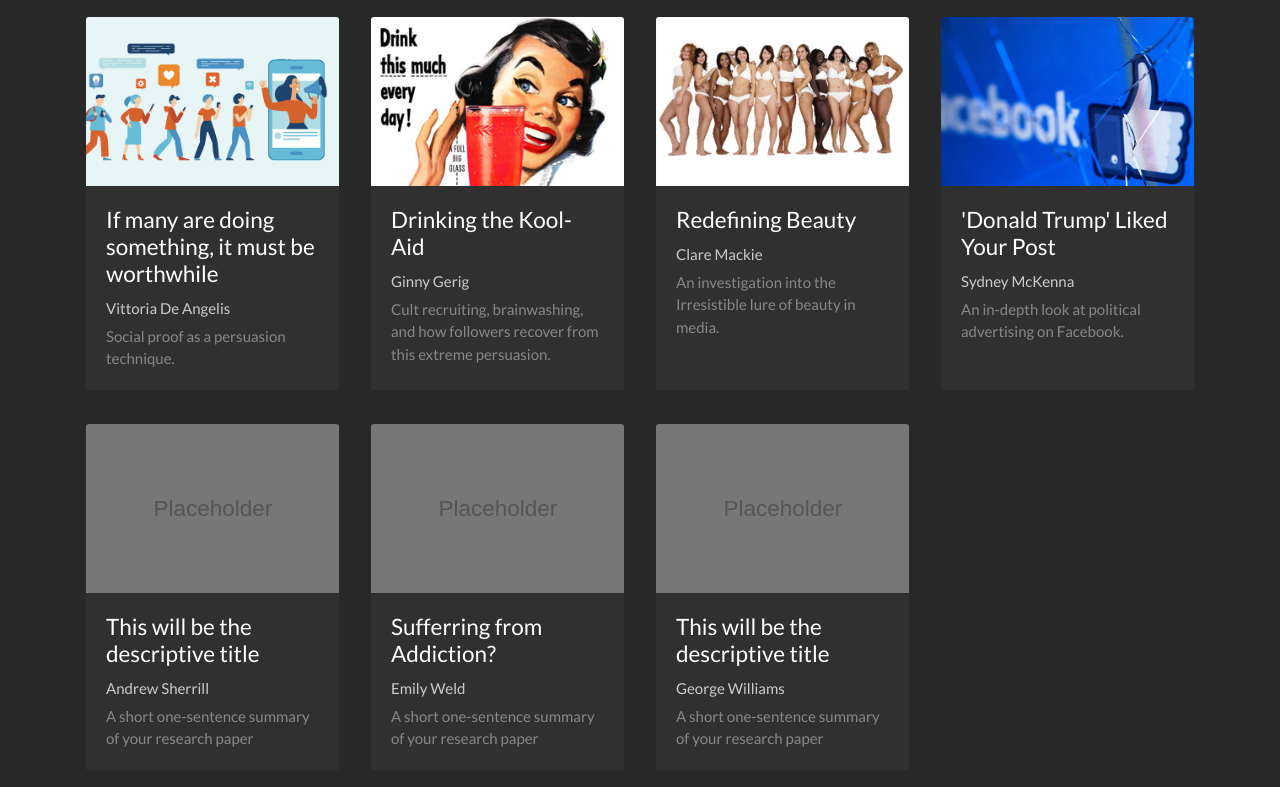
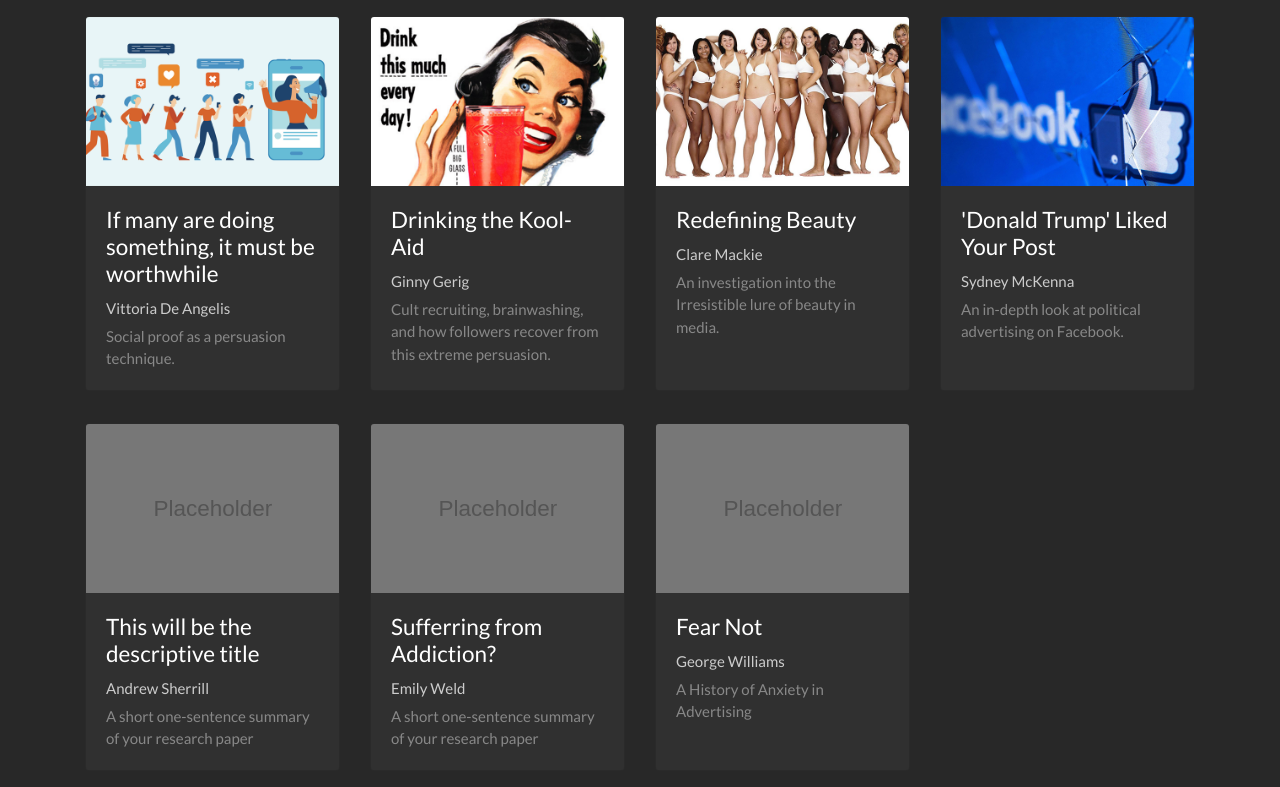
Before and after one commit to sneakaway-studio/persuasion-architectures, a PHP site: page /SneakawayStudio/ in a window 1280 px wide. Shown: the part 103-890 px from the top of the page. Run offline with PHP 8.4, Linux system fonts and the light colour scheme.

Commit message:
Updates mackie images

```diff
--- a/index.php
+++ b/index.php
@@ -92,9 +92,9 @@
                     <img class="card-img-top" src="<?php print($file_root); ?>assets/libs/bootstrap-carousel/placeholder.svg" alt="thumbnail">
                     <div class="card-body">
                         <a href="papers/williams/" title="" class="stretched-link">
-                            <h4 class="card-title">This will be the descriptive title</h4>
+                            <h4 class="card-title">Fear Not</h4>
                             <h6>George Williams</h6>
-                            <p class="card-text text-muted">A short one-sentence summary of your research paper</p>
+                            <p class="card-text text-muted">A History of Anxiety in Advertising</p>
                         </a>
                     </div>
                 </div>
--- a/papers/mackie/index.php
+++ b/papers/mackie/index.php
@@ -23,7 +23,7 @@
 
 
                 <figure class="figure w-100">
-                    <img src="img/women.png" alt="thumb" class="figure-img w-100 img-fluid">
+                    <img src="img/women-high.jpg" alt="thumb" class="figure-img w-100 img-fluid">
                     <figcaption class="figure-caption"></figcaption>
                 </figure>
 
--- a/papers/williams/index.php
+++ b/papers/williams/index.php
@@ -6,7 +6,7 @@
 <div class="container">
     <div class="row my-5">
         <div class="col-12 col-lg-8 offset-lg-2 text-center paper-title">
-            <h2>Title will go here</h2>
+            <h2>Fear Not: A History of Anxiety in Advertising</h2>
             <h4>George Williams</h4>
         </div>
     </div>
```
Also changed, not shown: papers/mackie/img/women-600x400.png, papers/mackie/img/women-high.jpg (added), papers/mackie/img/women.png (deleted).
